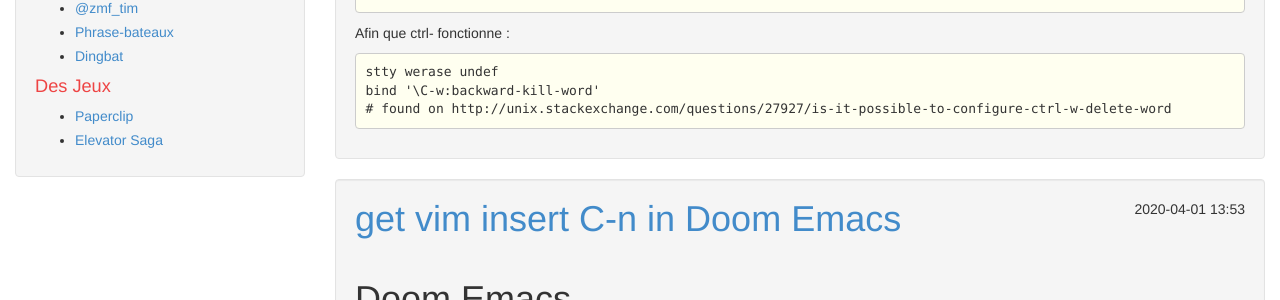
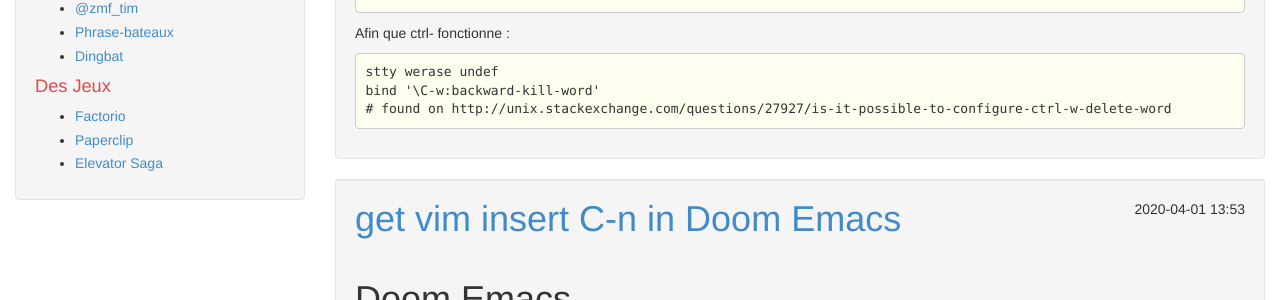
Before and after one commit to Hettomei/Hettomei.github.io, a Jekyll site: the page built from index.html, in a window 1280 px wide and 900 px high, scrolled down 401 px. Shown: the part 152-452 px from the top of the window. Built offline with Jekyll 4.4.1, drawn with Linux system fonts in a browser that asks for light colours; the list of posts is cut into pages by our own code; comment, search, counter and statistics services are not loaded.

Commit message:
Add a game

```diff
--- a/_includes/links-list.html
+++ b/_includes/links-list.html
@@ -7,6 +7,7 @@
 
 <p class="intro">Des Jeux</p>
 <ul>
+  <li><a href="https://www.factorio.com/">Factorio</a></li>
   <li><a href="https://www.decisionproblem.com/paperclips/">Paperclip</a></li>
   <li><a href="https://play.elevatorsaga.com/">Elevator Saga</a></li>
 </ul>
```
